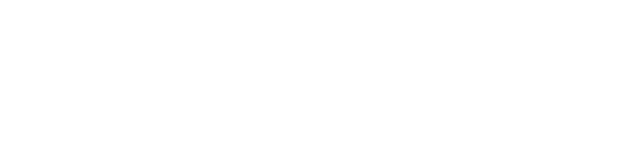
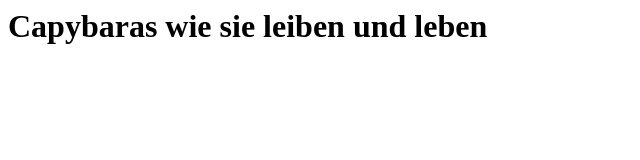
Before and after one commit to HTL-Waidhofen/sew-20220923-htmlpage-capybakas, a plain HTML site: page index.html in a window 1280 px wide. Shown: the whole page, without its empty margins (0-640 px from the left). Drawn offline with Linux system fonts and the light colour scheme.

Commit message:
h1 Überschrift

```diff
--- a/index.html
+++ b/index.html
@@ -6,6 +6,7 @@
 </head>
 
 <body>
+    <h1>Capybaras wie sie leiben und leben</h1>
 </body>
 
 </html>
```
